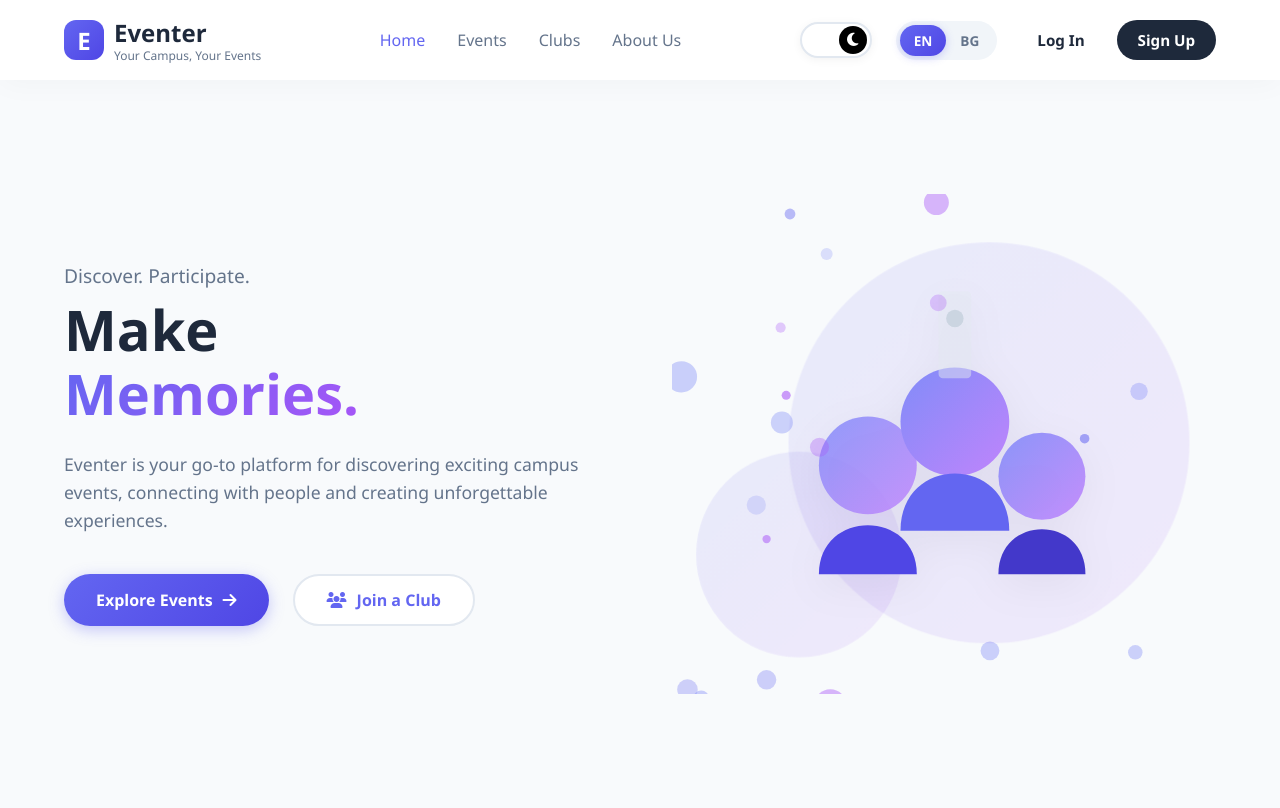
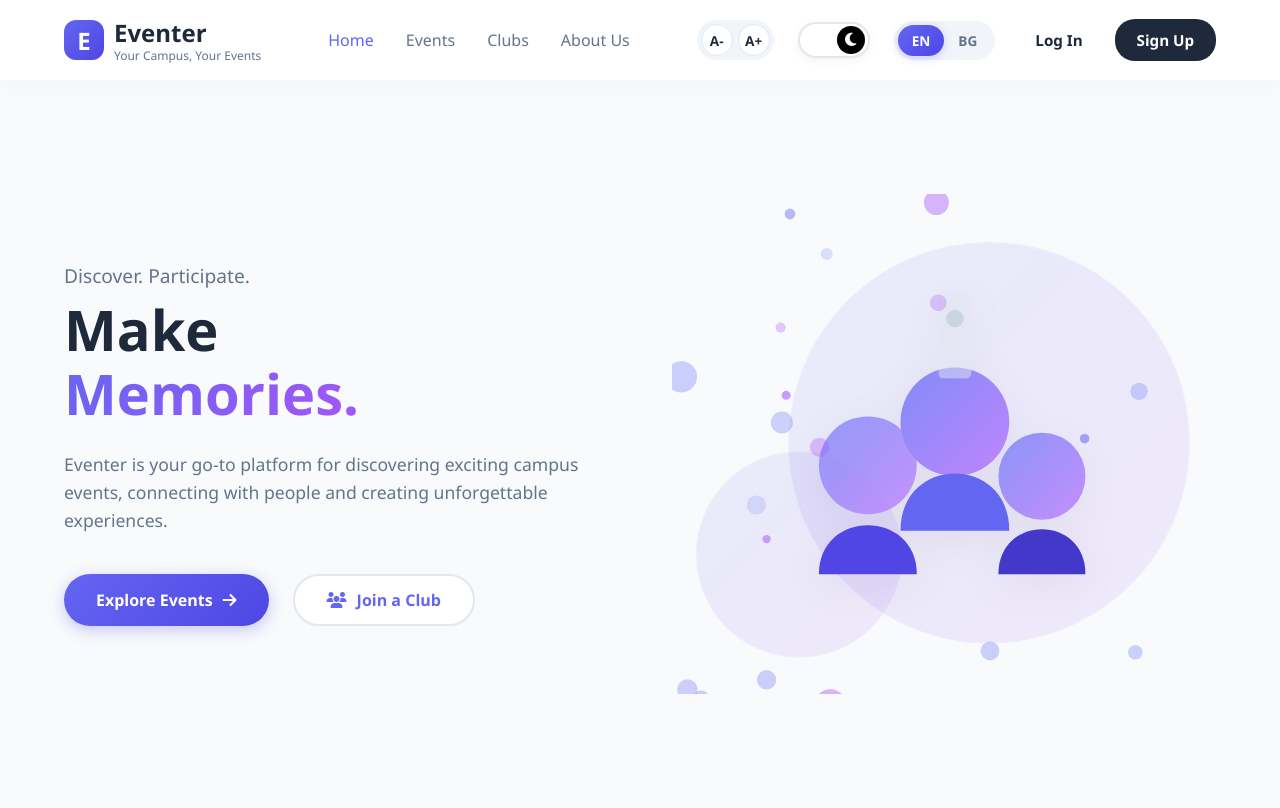
Before and after one commit to j77s9gc9w9-svg/artemis-student-platform, a Flask app: page / in a window 1280 px wide. Run offline with Flask 3, Linux system fonts and the light colour scheme.

Commit message:
Implement font size controls

```diff
--- a/static/login.css
+++ b/static/login.css
@@ -109,7 +109,7 @@
 }
 
 .switch-form a {
-    color: #ffffff;
+    color: rgba(93, 63, 211, 0.25);
     text-decoration: none;
     font-weight: 600;
 }
--- a/static/script.js
+++ b/static/script.js
@@ -165,4 +165,27 @@ document.addEventListener('DOMContentLoaded', () => {
             localStorage.setItem('theme', 'light');
         }
     });
+
+    const decreaseBtn = document.getElementById('font-decrease');
+    const increaseBtn = document.getElementById('font-increase');
+    const htmlElement = document.documentElement;
+
+    let currentSize = parseInt(localStorage.getItem('fontSize')) || 16;
+    htmlElement.style.fontSize = currentSize + 'px';
+
+    decreaseBtn.addEventListener('click', () => {
+        if (currentSize > 12) {
+            currentSize -= 2;
+            htmlElement.style.fontSize = currentSize + 'px';
+            localStorage.setItem('fontSize', currentSize);
+        }
+    });
+
+    increaseBtn.addEventListener('click', () => {
+        if (currentSize < 24) {
+            currentSize += 2;
+            htmlElement.style.fontSize = currentSize + 'px';
+            localStorage.setItem('fontSize', currentSize);
+        }
+    });
 });
--- a/static/style.css
+++ b/static/style.css
@@ -1,3 +1,8 @@
+html {
+    font-size: 16px;
+    transition: font-size 0.2s ease;
+}
+
 :root {
     --primary: #6366f1;
     --primary-gradient: linear-gradient(135deg, #6366f1 0%, #4f46e5 100%);
@@ -9,6 +14,9 @@
     --switcher-bg: #f1f5f9;
     --btn-secondary-bg: #ffffff;
     --btn-secondary-border: #e2e8f0;
+    --btn-signup-bg: #1e293b;
+    --btn-signup-text: #ffffff;
+    --btn-signup-border: transparent;
 }
 
 body.dark-mode {
@@ -20,6 +28,9 @@ body.dark-mode {
     --switcher-bg: #334155;
     --btn-secondary-bg: #1e293b;
     --btn-secondary-border: #334155;
+    --btn-signup-bg: #334155;
+    --btn-signup-text: #f8fafc;
+    --btn-signup-border: #475569;
 }
 
 * {
@@ -102,6 +113,35 @@ nav ul li a.active, nav ul li a:hover {
     display: flex;
     align-items: center;
     gap: 1.5rem;
+}
+
+.font-size-container {
+    display: flex;
+    gap: 5px;
+    background: var(--switcher-bg);
+    padding: 4px;
+    border-radius: 20px;
+}
+
+.font-btn {
+    background: var(--btn-secondary-bg);
+    border: 1px solid var(--btn-secondary-border);
+    color: var(--text-dark);
+    width: 32px;
+    height: 32px;
+    border-radius: 50%;
+    font-size: 0.85rem;
+    font-weight: bold;
+    cursor: pointer;
+    display: flex;
+    align-items: center;
+    justify-content: center;
+    transition: all 0.2s ease;
+}
+
+.font-btn:hover {
+    border-color: var(--primary);
+    color: var(--primary);
 }
 
 .theme-switch-container {
@@ -225,17 +265,18 @@ body.dark-mode .moon-icon {
 
 .btn-signup {
     text-decoration: none;
-    background: var(--text-dark);
-    color: white;
+    background: var(--btn-signup-bg);
+    color: var(--btn-signup-text);
+    border: 1px solid var(--btn-signup-border);
     padding: 0.6rem 1.3rem;
     border-radius: 20px;
     font-weight: 600;
     font-size: 0.95rem;
-    transition: background 0.3s, transform 0.2s;
+    transition: all 0.3s ease, transform 0.2s;
 }
 
 .btn-signup:hover {
-    background: #334155;
+    opacity: 0.9;
     transform: translateY(-1px);
 }
 
--- a/templates/index.html
+++ b/templates/index.html
@@ -28,6 +28,11 @@
         </nav>
 
         <div class="header-actions">
+            <div class="font-size-container">
+                <button id="font-decrease" class="font-btn" aria-label="Decrease font size">A-</button>
+                <button id="font-increase" class="font-btn" aria-label="Increase font size">A+</button>
+            </div>
+
             <div class="theme-switch-container">
                 <input type="checkbox" id="theme-checkbox" class="theme-checkbox">
                 <label for="theme-checkbox" class="theme-switch-label">
```
